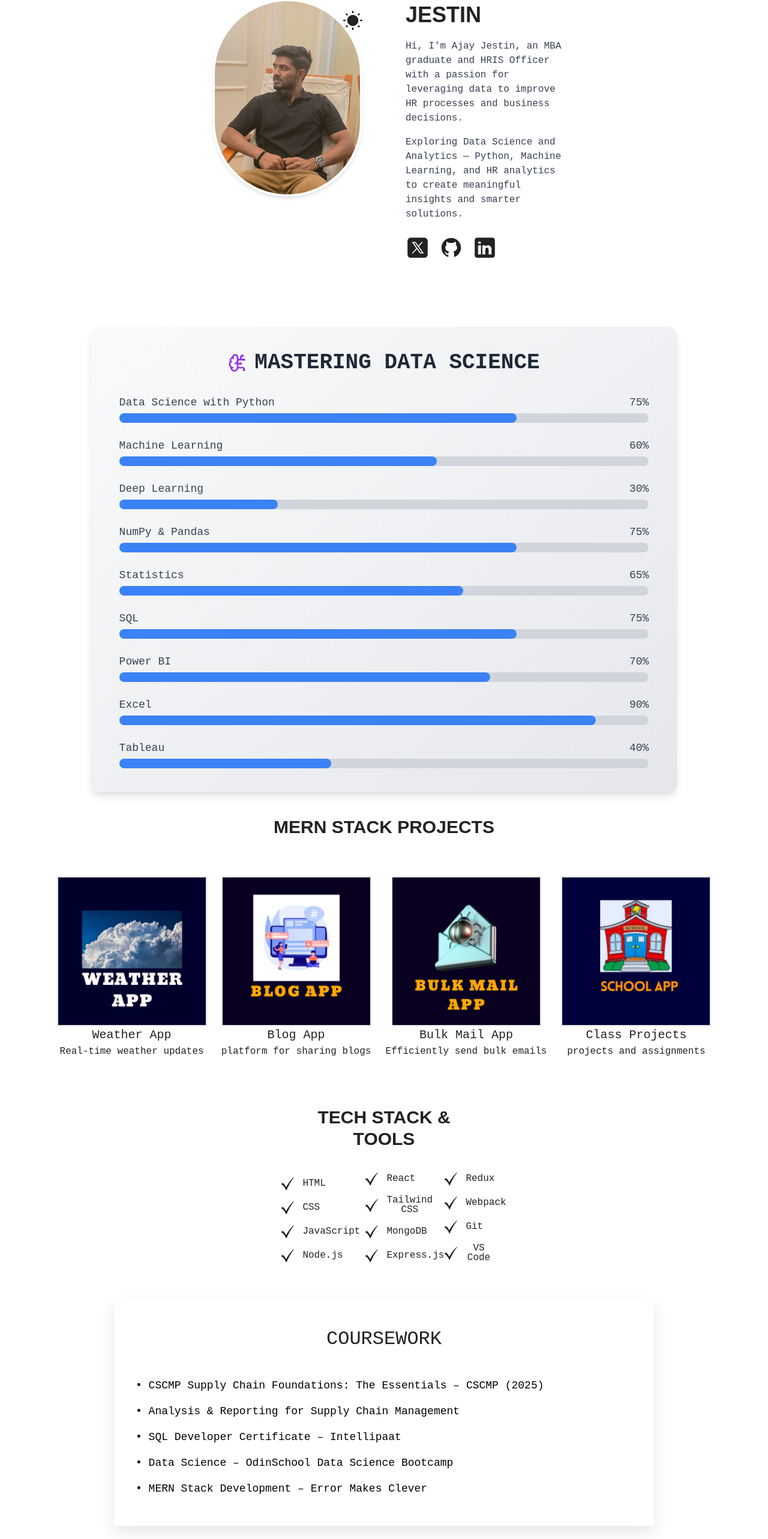
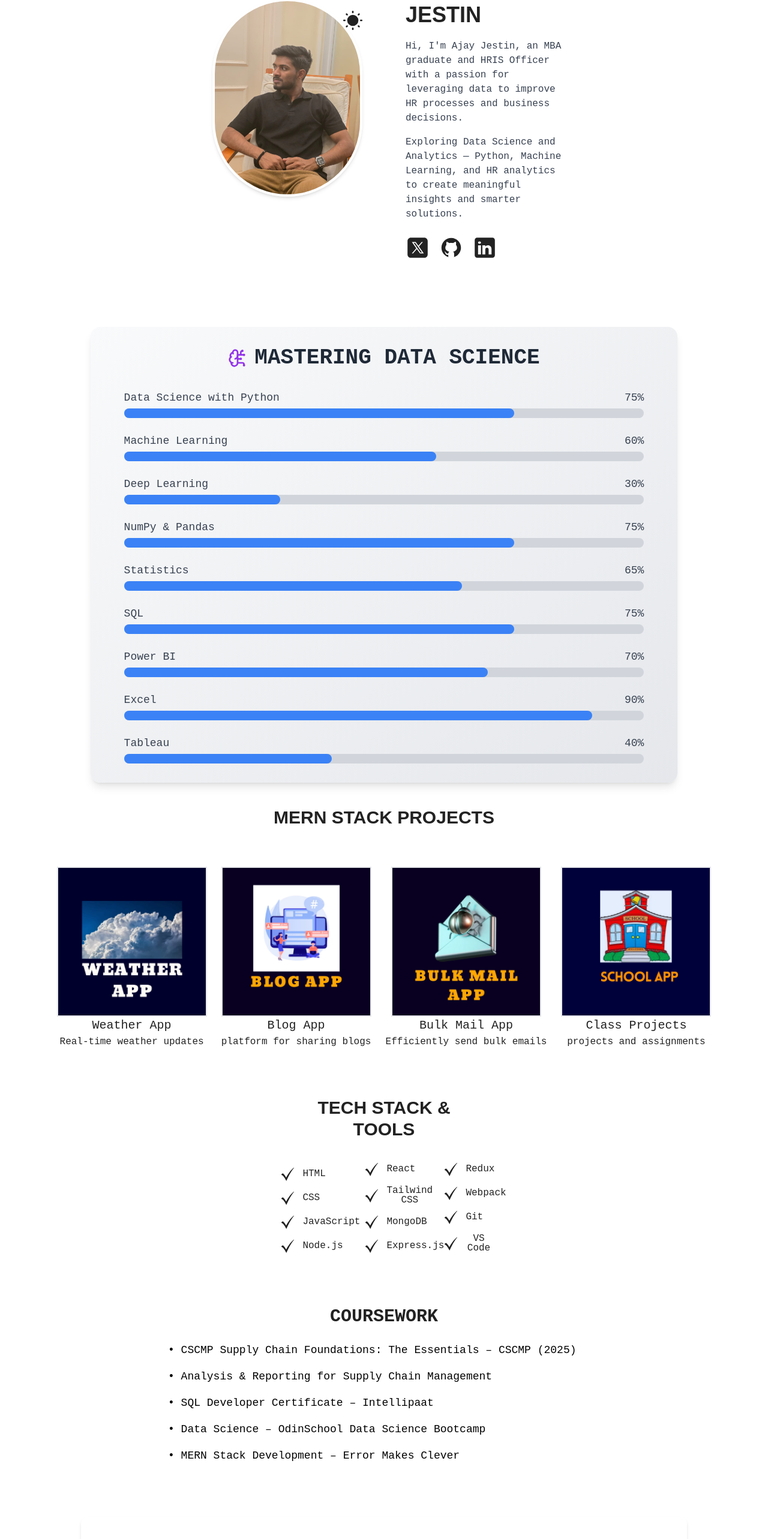
Before and after one commit to smartajay2/official-portfolio, a React (Create React App) app: page / in a window 1280 px wide. Shown: the part 167-2733 px from the top of the page at 60% size. Built offline with nearby package versions, Linux system fonts and the light colour scheme.

Commit message:
commit graph updated

```diff
--- a/src/common/Currentlearning.jsx
+++ b/src/common/Currentlearning.jsx
@@ -14,7 +14,6 @@ const OngoingStudies = () => {
     { name: "Tableau", progress: 40 },
   ];
 
-  // State to store animated progress
   const [animatedProgress, setAnimatedProgress] = useState(
     Array(studies.length).fill(0)
   );
@@ -22,35 +21,58 @@ const OngoingStudies = () => {
   useEffect(() => {
     const interval = setInterval(() => {
       setAnimatedProgress(prev =>
-        prev.map((value, i) => {
-          if (value < studies[i].progress) {
-            return value + 1; // increment by 1% at a time
-          }
-          return value;
-        })
+        prev.map((value, i) =>
+          value < studies[i].progress ? value + 1 : value
+        )
       );
-    }, 20); // adjust speed here (ms)
-
+    }, 20);
     return () => clearInterval(interval);
   }, []);
 
   return (
-    <section className="bg-gradient-to-br from-gray-50 to-gray-200 text-black py-10 px-6 md:px-12 rounded-2xl shadow-lg mx-6 md:mx-14 my-10">
-      <h2 className="flex items-center justify-center gap-3 text-3xl md:text-4xl font-bold text-gray-800 mb-8">
-        <BrainCircuit className="w-8 h-8 text-purple-600" />
+    <section className="
+      bg-gradient-to-br from-gray-50 to-gray-200
+      text-black
+      py-8 px-4
+      xs:px-5
+      sm:px-6
+      md:px-10
+      lg:px-14
+      rounded-2xl shadow-lg
+      mx-3 xs:mx-5 sm:mx-8 md:mx-14
+      my-8 sm:my-10
+    ">
+      <h2 className="
+        flex items-center justify-center gap-3
+        text-2xl xs:text-3xl sm:text-3xl md:text-4xl
+        font-bold text-gray-800 mb-6 sm:mb-8
+        text-center
+      ">
+        <BrainCircuit className="w-7 h-7 sm:w-8 sm:h-8 text-purple-600" />
         Mastering Data Science
       </h2>
 
-      <ul className="space-y-6">
+      <ul className="space-y-5 sm:space-y-6">
         {studies.map((item, index) => (
           <li key={index}>
-            <div className="flex justify-between mb-1 text-lg font-medium text-gray-700">
+            <div className="
+              flex justify-between
+              mb-1
+              text-sm xs:text-base sm:text-lg
+              font-medium text-gray-700
+            ">
               <span>{item.name}</span>
               <span>{animatedProgress[index]}%</span>
             </div>
-            <div className="w-full bg-gray-300 rounded-full h-4">
+
+            <div className="w-full bg-gray-300 rounded-full h-3 sm:h-4">
               <div
-                className="bg-blue-500 h-4 rounded-full transition-all duration-500"
+                className="
+                  bg-blue-500
+                  h-3 sm:h-4
+                  rounded-full
+                  transition-all duration-500
+                "
                 style={{ width: `${animatedProgress[index]}%` }}
               ></div>
             </div>
--- a/src/common/LifeGrowthGraph.jsx
+++ b/src/common/LifeGrowthGraph.jsx
@@ -1,4 +1,3 @@
-import { MoveRight } from 'lucide-react';
 import React from 'react';
 import {
   LineChart,
@@ -15,13 +14,13 @@ import {
 const ranges = [
   { startYear: 2004, endYear: 2010, growth: 80, label: "Education" },
   { startYear: 2004, endYear: 2010, growth: 40, label: "Sports" },
-  { startYear: 2004, endYear: 2010, growth: 100, label: "Wealth"},
-  { startYear: 2004, endYear: 2010, growth: 90, label: "Health"},
+  { startYear: 2004, endYear: 2010, growth: 100, label: "Wealth" },
+  { startYear: 2004, endYear: 2010, growth: 90, label: "Health" },
 
-  { startYear: 2011, endYear: 2021, growth: 40, label: "Education"},
-  { startYear: 2011, endYear: 2021, growth: 90, label: "Sports"},
-  { startYear: 2011, endYear: 2021, growth: 10, label: "Wealth"},
-  { startYear: 2011, endYear: 2021, growth: 60, label: "Health"},
+  { startYear: 2011, endYear: 2021, growth: 40, label: "Education" },
+  { startYear: 2011, endYear: 2021, growth: 90, label: "Sports" },
+  { startYear: 2011, endYear: 2021, growth: 10, label: "Wealth" },
+  { startYear: 2011, endYear: 2021, growth: 60, label: "Health" },
 
   { startYear: 2022, endYear: 2024, growth: 90, label: "Education" },
   { startYear: 2022, endYear: 2024, growth: 60, label: "Sports" },
@@ -34,53 +33,64 @@ const ranges = [
   { startYear: 2025, endYear: 2026, growth: 80, label: "Health" },
 ];
 
-// Expand ranges into yearly data
+// Build yearly data
 const yearlyDataMap = {};
-
 ranges.forEach(item => {
   for (let year = item.startYear; year <= item.endYear; year++) {
     if (!yearlyDataMap[year]) yearlyDataMap[year] = { year };
     yearlyDataMap[year][item.label] = item.growth;
   }
 });
-
-// Convert object to array
 const data = Object.values(yearlyDataMap);
 
 export default function LifeGrowthGraph() {
   return (
-    <div className="mt-1">
-      <ResponsiveContainer width="100%" aspect={2}>
-        <LineChart data={data} margin={{ top: 30, right: 30, left: 20, bottom: 20 }}>
-          <CartesianGrid strokeDasharray="3 3" vertical={false} />
+    <div className="w-full flex justify-center mt-6 px-3 sm:px-6 md:px-10">
+      <div className="w-full max-w-6xl bg-white dark:bg-black p-4 sm:p-6 rounded-xl shadow-md">
 
-          <XAxis
-            dataKey="year"
-            tick={{ fontSize: 12 }}
-            interval="preserveStartEnd"
-            angle={-30}
-            textAnchor="end"
-          />
+        {/* Responsive Height */}
+        <div className="w-full h-[260px] sm:h-[320px] md:h-[400px] lg:h-[480px] xl:h-[520px]">
 
-          <YAxis domain={[0, 100]} tick={{ fontSize: 12 }} />
+          <ResponsiveContainer width="100%" height="100%">
+            <LineChart
+              data={data}
+              margin={{ top: 20, right: 20, left: 5, bottom: 10 }}
+            >
+              <CartesianGrid strokeDasharray="3 3" vertical={false} />
 
-          <Tooltip />
-          <Legend verticalAlign="top" height={36} />
+              <XAxis
+                dataKey="year"
+                tick={{ fontSize: 10 }}
+                angle={-20}
+                interval={0}
+                textAnchor="end"
+              />
 
-          {/* Education */}
-          <Line type="monotone" dataKey="Education" stroke="#8884d8" strokeWidth={3} />
+              <YAxis
+                domain={[0, 100]}
+                tick={{ fontSize: 10 }}
+              />
 
-          {/* Sports */}
-          <Line type="monotone" dataKey="Sports" stroke="#82ca9d" strokeWidth={3} />
+              <Tooltip
+                contentStyle={{ fontSize: "12px" }}
+                wrapperStyle={{ outline: "none" }}
+              />
 
-          {/* Wealth */}
-          <Line type="monotone" dataKey="Wealth" stroke="#f97316" strokeWidth={3} />
+              <Legend
+                verticalAlign="top"
+                height={30}
+                wrapperStyle={{ fontSize: "12px" }}
+              />
 
-          {/* Health */}
-          <Line type="monotone" dataKey="Health" stroke="#ef4444" strokeWidth={3} />
+              <Line dataKey="Education" stroke="#6366f1" strokeWidth={2} dot={false} />
+              <Line dataKey="Sports" stroke="#22c55e" strokeWidth={2} dot={false} />
+              <Line dataKey="Wealth" stroke="#f97316" strokeWidth={2} dot={false} />
+              <Line dataKey="Health" stroke="#ef4444" strokeWidth={2} dot={false} />
+            </LineChart>
+          </ResponsiveContainer>
 
-        </LineChart>
-      </ResponsiveContainer>
+        </div>
+      </div>
     </div>
   );
 }
--- a/src/common/certificationsCard.jsx
+++ b/src/common/certificationsCard.jsx
@@ -31,19 +31,31 @@ const Certifications = () => {
 
   return (
     <section
-      className={`certifications-section ${theme === "light" ? "bg-white text-black" : "bg-black text-white"}`}
+      className={`w-full py-10 md:py-16 ${
+        theme === "light" ? "bg-white text-black" : "bg-black text-white"
+      }`}
     >
-      <h2>Coursework</h2>
-      <ul>
+      <div className="max-w-3xl mx-auto px-4 md:px-6">
+        <h2 className="text-2xl md:text-3xl font-bold mb-6 text-center">
+          Coursework
+        </h2>
+
+        <ul className="space-y-4">
           {certifications.map((cert, idx) => (
             <li
               key={idx}
-            className={visibleCerts[idx] ? "opacity-100 translate-x-0" : "opacity-0 translate-x-5"}
+              className={`transition-all duration-700 ease-out text-base md:text-lg
+                ${visibleCerts[idx]
+                  ? "opacity-100 translate-x-0"
+                  : "opacity-0 translate-x-5"
+                }
+              `}
             >
               • {cert}
             </li>
           ))}
         </ul>
+      </div>
     </section>
   );
 };
```
Lines whose indentation alone changed are shown as unchanged.
